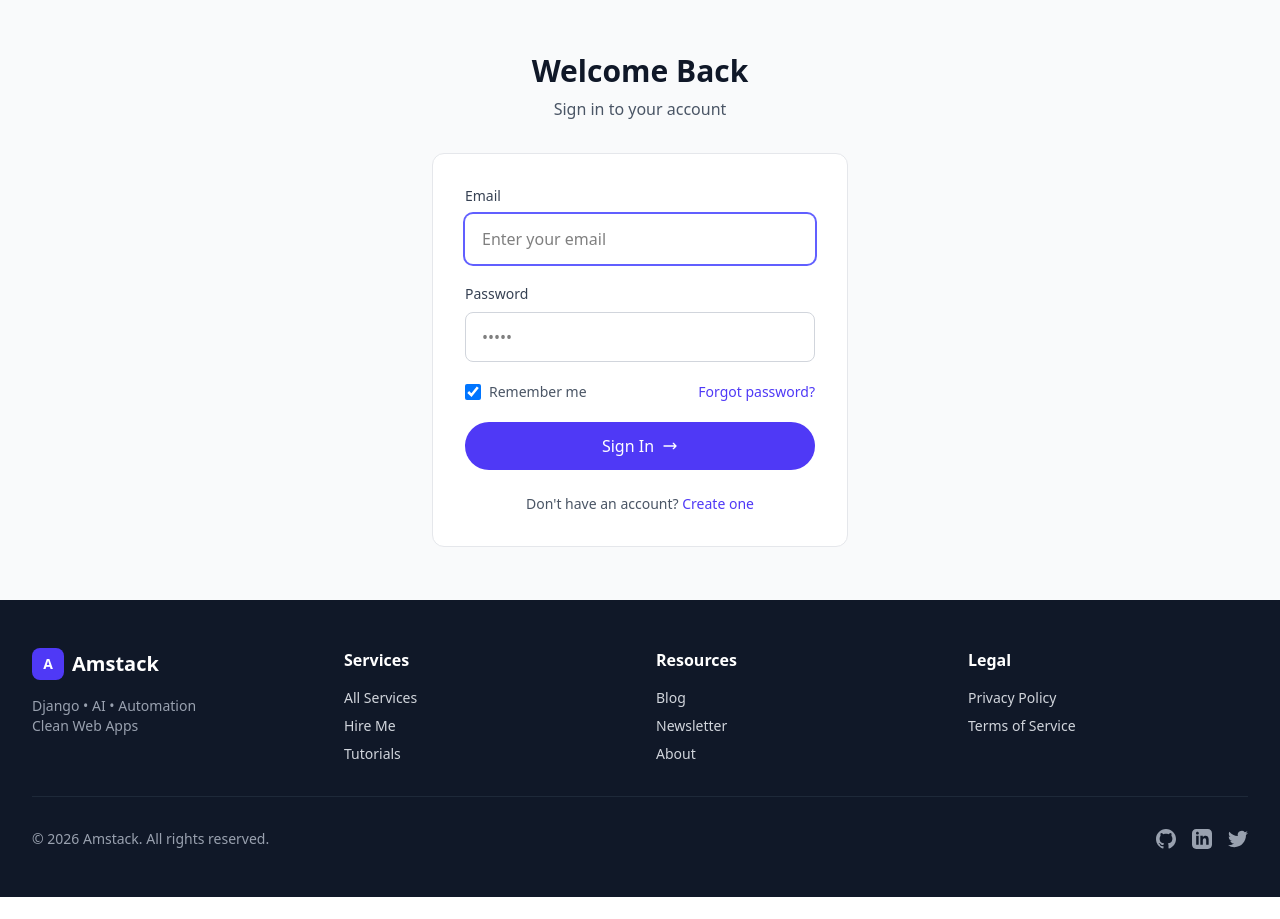
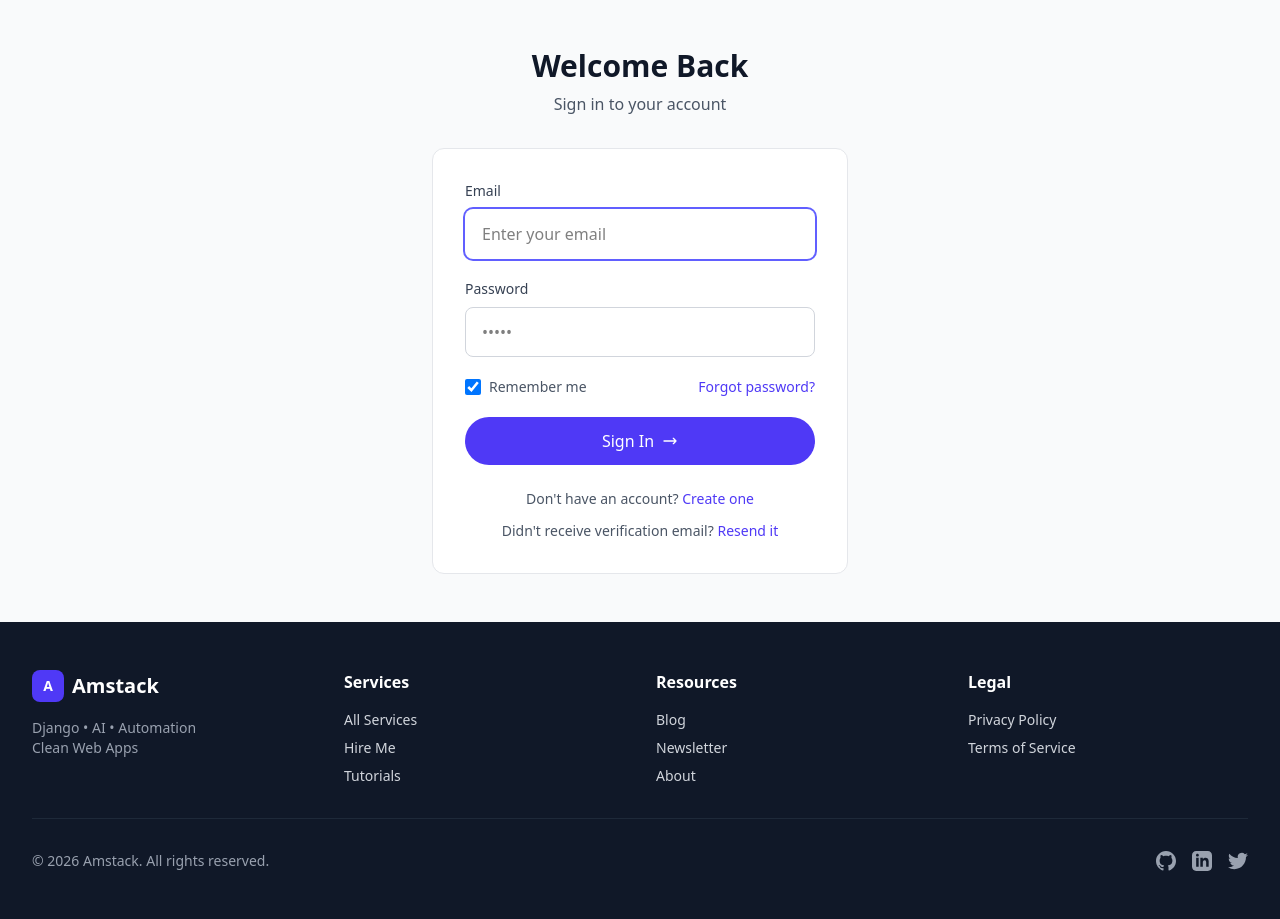
Before and after one commit to alimalek80/amstack, a Django app: page /accounts/login/ in a window 1280 px wide. Shown: the part 65-984 px from the top of the page. Before the commit the page ends 962 px from the top, so only its background shows below. Run offline with Django 5.2, Linux system fonts and the light colour scheme; style sheets or scripts are compiled from the project's sources.

Commit message:
email modifications

```diff
--- a/accounts/models.py
+++ b/accounts/models.py
@@ -34,8 +34,9 @@ class User(AbstractBaseUser, PermissionsMixin):
 
     email = models.EmailField(unique=True)
     full_name = models.CharField(max_length=255, blank=True)
-    is_active = models.BooleanField(default=True)
+    is_active = models.BooleanField(default=False)  # Inactive until email verified
     is_staff = models.BooleanField(default=False)
+    email_verified = models.BooleanField(default=False)
     date_joined = models.DateTimeField(auto_now_add=True)
 
     objects = CustomUserManager()
--- a/accounts/templates/accounts/login.html
+++ b/accounts/templates/accounts/login.html
@@ -58,6 +58,10 @@
             <p class="text-center text-sm text-gray-600 mt-6">
                 Don't have an account? <a href="{% url 'accounts:register' %}" class="text-indigo-600 hover:text-indigo-700 font-medium">Create one</a>
             </p>
+
+            <p class="text-center text-sm text-gray-600 mt-3">
+                Didn't receive verification email? <a href="{% url 'accounts:resend_verification' %}" class="text-indigo-600 hover:text-indigo-700 font-medium">Resend it</a>
+            </p>
         </div>
     </div>
 </section>
--- a/accounts/urls.py
+++ b/accounts/urls.py
@@ -7,6 +7,8 @@ urlpatterns = [
     path('register/', views.RegisterView.as_view(), name='register'),
     path('login/', views.CustomLoginView.as_view(), name='login'),
     path('logout/', views.logout_view, name='logout'),
+    path('verify-email/<uidb64>/<token>/', views.verify_email, name='verify_email'),
+    path('resend-verification/', views.resend_verification_email, name='resend_verification'),
     path('dashboard/', views.dashboard_view, name='dashboard'),
     path('dashboard/saved-tutorials/', views.saved_tutorials_view, name='saved_tutorials'),
     path('dashboard/my-courses/', views.my_courses_view, name='my_courses'),
--- a/accounts/views.py
+++ b/accounts/views.py
@@ -1,14 +1,23 @@
 from django.shortcuts import render, redirect
-from django.contrib.auth import login, logout
+from django.contrib.auth import login, logout, get_user_model
 from django.contrib.auth.decorators import login_required
 from django.contrib.auth.views import LoginView
 from django.contrib import messages
 from django.urls import reverse_lazy
 from django.views.generic import CreateView
+from django.core.mail import send_mail
+from django.template.loader import render_to_string
+from django.utils.html import strip_tags
+from django.utils.http import urlsafe_base64_encode, urlsafe_base64_decode
+from django.utils.encoding import force_bytes, force_str
+from django.contrib.auth.tokens import default_token_generator
+from django.conf import settings
 
 from .forms import UserRegistrationForm, UserLoginForm, ProfileUpdateForm
 from courses.models import CourseEnrollment
 from orders.models import Order
+
+User = get_user_model()
 
 
 class RegisterView(CreateView):
@@ -16,7 +25,7 @@ class RegisterView(CreateView):
 
     form_class = UserRegistrationForm
     template_name = 'accounts/register.html'
-    success_url = reverse_lazy('accounts:dashboard')
+    success_url = reverse_lazy('core:home')
 
     def dispatch(self, request, *args, **kwargs):
         if request.user.is_authenticated:
@@ -25,9 +34,61 @@ class RegisterView(CreateView):
 
     def form_valid(self, form):
         user = form.save()
-        login(self.request, user)
-        messages.success(self.request, 'Account created successfully! Welcome to Amstack.')
+
+        # Send verification email
+        self.send_verification_email(user)
+
+        messages.success(
+            self.request,
+            'Account created successfully! Please check your email to verify your account.'
+        )
         return redirect(self.success_url)
+
+    def send_verification_email(self, user):
+        """Send email verification link to user."""
+        token = default_token_generator.make_token(user)
+        uid = urlsafe_base64_encode(force_bytes(user.pk))
+
+        verification_url = f"{settings.SITE_URL}/accounts/verify-email/{uid}/{token}/"
+
+        subject = 'Verify your AMStack account'
+        html_message = f"""
+        <html>
+            <body style="font-family: Arial, sans-serif; line-height: 1.6; color: #333;">
+                <div style="max-width: 600px; margin: 0 auto; padding: 20px;">
+                    <h2 style="color: #4F46E5;">Welcome to AMStack!</h2>
+                    <p>Hi {user.full_name or 'there'},</p>
+                    <p>Thank you for registering with AMStack. Please verify your email address by clicking the button below:</p>
+                    <div style="text-align: center; margin: 30px 0;">
+                        <a href="{verification_url}"
+                           style="background-color: #4F46E5; color: white; padding: 12px 30px;
+                                  text-decoration: none; border-radius: 5px; display: inline-block;">
+                            Verify Email Address
+                        </a>
+                    </div>
+                    <p>Or copy and paste this link in your browser:</p>
+                    <p style="word-break: break-all; color: #4F46E5;">{verification_url}</p>
+                    <p style="margin-top: 30px; color: #666; font-size: 14px;">
+                        If you didn't create an account with AMStack, please ignore this email.
+                    </p>
+                    <hr style="border: none; border-top: 1px solid #ddd; margin: 30px 0;">
+                    <p style="color: #999; font-size: 12px; text-align: center;">
+                        © 2026 AMStack. All rights reserved.
+                    </p>
+                </div>
+            </body>
+        </html>
+        """
+        plain_message = strip_tags(html_message)
+
+        send_mail(
+            subject,
+            plain_message,
+            settings.DEFAULT_FROM_EMAIL,
+            [user.email],
+            html_message=html_message,
+            fail_silently=False,
+        )
 
 
 class CustomLoginView(LoginView):
@@ -41,6 +102,15 @@ class CustomLoginView(LoginView):
         return reverse_lazy('accounts:dashboard')
 
     def form_valid(self, form):
+        # Check if user's email is verified
+        user = form.get_user()
+        if not user.email_verified:
+            messages.error(
+                self.request,
+                'Please verify your email address before logging in. Check your inbox for the verification link.'
+            )
+            return redirect('accounts:login')
+
         remember_me = form.cleaned_data.get('remember_me')
         if not remember_me:
             self.request.session.set_expiry(0)
@@ -206,3 +276,84 @@ def newsletter_settings_view(request):
         return redirect('accounts:newsletter_settings')
 
     return render(request, 'accounts/newsletter_settings.html')
+
+
+def verify_email(request, uidb64, token):
+    """Verify user email address."""
+    try:
+        uid = force_str(urlsafe_base64_decode(uidb64))
+        user = User.objects.get(pk=uid)
+    except (TypeError, ValueError, OverflowError, User.DoesNotExist):
+        user = None
+
+    if user is not None and default_token_generator.check_token(user, token):
+        user.email_verified = True
+        user.is_active = True
+        user.save()
+
+        messages.success(request, 'Email verified successfully! You can now log in.')
+        return redirect('accounts:login')
+    else:
+        messages.error(request, 'The verification link is invalid or has expired.')
+        return redirect('core:home')
+
+
+def resend_verification_email(request):
+    """Resend verification email to user."""
+    if request.method == 'POST':
+        email = request.POST.get('email')
+        try:
+            user = User.objects.get(email=email, email_verified=False)
+
+            # Generate new token
+            token = default_token_generator.make_token(user)
+            uid = urlsafe_base64_encode(force_bytes(user.pk))
+
+            verification_url = f"{settings.SITE_URL}/accounts/verify-email/{uid}/{token}/"
+
+            subject = 'Verify your AMStack account'
+            html_message = f"""
+            <html>
+                <body style="font-family: Arial, sans-serif; line-height: 1.6; color: #333;">
+                    <div style="max-width: 600px; margin: 0 auto; padding: 20px;">
+                        <h2 style="color: #4F46E5;">Welcome to AMStack!</h2>
+                        <p>Hi {user.full_name or 'there'},</p>
+                        <p>Please verify your email address by clicking the button below:</p>
+                        <div style="text-align: center; margin: 30px 0;">
+                            <a href="{verification_url}"
+                               style="background-color: #4F46E5; color: white; padding: 12px 30px;
+                                      text-decoration: none; border-radius: 5px; display: inline-block;">
+                                Verify Email Address
+                            </a>
+                        </div>
+                        <p>Or copy and paste this link in your browser:</p>
+                        <p style="word-break: break-all; color: #4F46E5;">{verification_url}</p>
+                        <p style="margin-top: 30px; color: #666; font-size: 14px;">
+                            If you didn't create an account with AMStack, please ignore this email.
+                        </p>
+                        <hr style="border: none; border-top: 1px solid #ddd; margin: 30px 0;">
+                        <p style="color: #999; font-size: 12px; text-align: center;">
+                            © 2026 AMStack. All rights reserved.
+                        </p>
+                    </div>
+                </body>
+            </html>
+            """
+            plain_message = strip_tags(html_message)
+
+            send_mail(
+                subject,
+                plain_message,
+                settings.DEFAULT_FROM_EMAIL,
+                [user.email],
+                html_message=html_message,
+                fail_silently=False,
+            )
+
+            messages.success(request, 'Verification email sent! Please check your inbox.')
+        except User.DoesNotExist:
+            messages.error(request, 'No unverified account found with that email address.')
+
+        return redirect('accounts:login')
+
+    return render(request, 'accounts/resend_verification.html')
```
Also changed, not shown: EMAIL_VERIFICATION_SETUP.md (added, +172 -0 lines), accounts/templates/accounts/resend_verification.html (added, +49 -0 lines), amstack/settings.py (+5 -4 lines), accounts/migrations/0002_user_email_verified_alter_user_is_active.py (added), accounts/migrations/0003_set_existing_users_verified.py (added), 1 other file.
